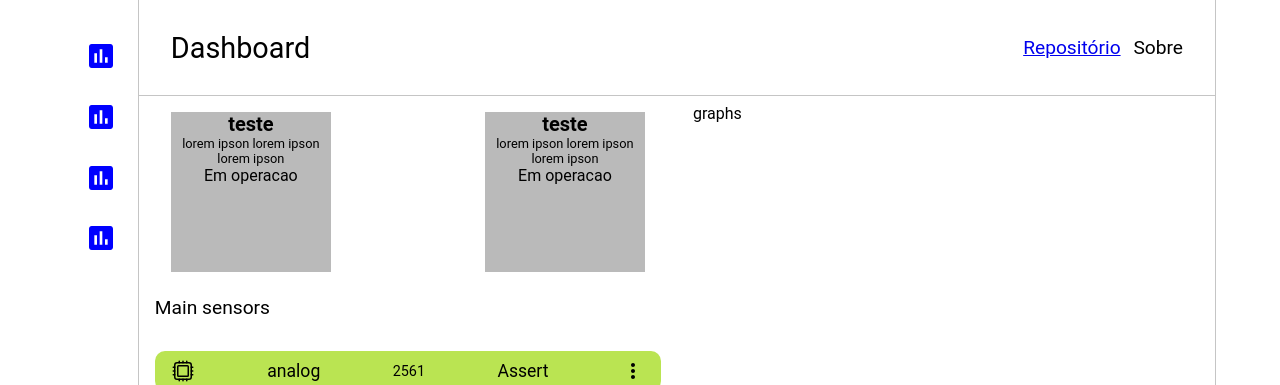
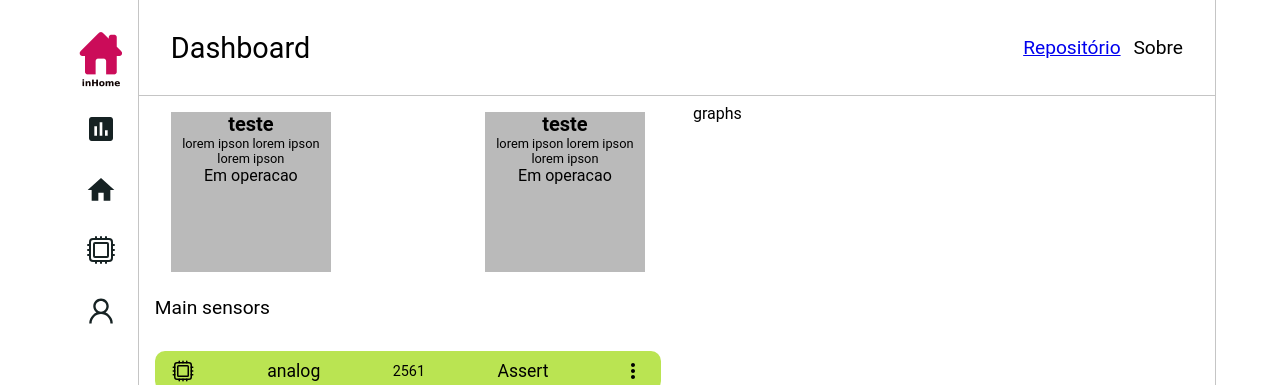
Before and after one commit to Elismar13/inHome_frontend, a Next.js app: page /dashboard in a window 1280 px wide. Shown: the top 385 px of the page. Built offline with nearby package versions, Linux system fonts and the light colour scheme.

Commit message:
chore: 🤖 adding inhome logo

```diff
--- a/src/components/SideBar/index.js
+++ b/src/components/SideBar/index.js
@@ -1,22 +1,27 @@
 import React from 'react';
 
-import { LateralBar, Icon, Photo } from './styles';
-import { MdPoll } from 'react-icons/md';
+import { LateralBar, Icon, Photo, Logo } from './styles';
+import { MdPoll, MdHome } from 'react-icons/md';
+import { AiOutlineUser } from 'react-icons/ai';
+import { IoHardwareChipOutline } from 'react-icons/io5';
+
+const iconColors = "#162223";
 
 function SideBar(props) {
   return (
     <LateralBar>
+      <Logo width={64} height={64} src="/inHome_logo.png" alt="inHome logo" />
       <Icon>
-        <MdPoll size={32} />
+        <MdPoll size={32} color={iconColors}/>
       </Icon>
       <Icon>
-        <MdPoll size={32} />
+        <MdHome size={32} color={iconColors}/>
       </Icon>
       <Icon>
-        <MdPoll size={32} />
+        <IoHardwareChipOutline size={32} color={iconColors}/>
       </Icon>
       <Icon>
-        <MdPoll size={32} />
+        <AiOutlineUser size={32} color={iconColors} />
       </Icon>
 
       <Photo />
--- a/src/components/SideBar/styles.js
+++ b/src/components/SideBar/styles.js
@@ -1,18 +1,25 @@
 import styled from 'styled-components';
+import Image from 'next/image';
 
 export const LateralBar = styled.nav`
   display: flex;
   flex-direction: column;
   align-items: center;
-  padding: 2.0rem 0px;
+  padding: 1.75rem 0px;
   height: 100%;
   width: min(5rem, 20%);
 
   border-right: 0.1rem solid var(--borders-color);
 `;
 
+export const Logo = styled(Image)`
+  height: 3.5rem;
+  width: 3.5rem;
+  border-radius: 50%;
+`;
+
 export const Icon = styled.div`
-  margin-bottom: 0.8rem;
+  margin-top: 0.8rem;
   display: flex;
   align-items: center;
   justify-content: center;
--- a/src/pages/_app.js
+++ b/src/pages/_app.js
@@ -24,6 +24,7 @@ const GlobalStyle = createGlobalStyle`
   :root {
     --side-bar-color: #5DB9FF;
     --borders-color: #c5c5c5;
+    --selectd-button: rgb(13, 189, 101);
     --ambient-card-background-color: #bababa;
     --sensor-card-background-color: #bae452;
   }
```
Also changed, not shown: public/inHome_logo.png (added).
